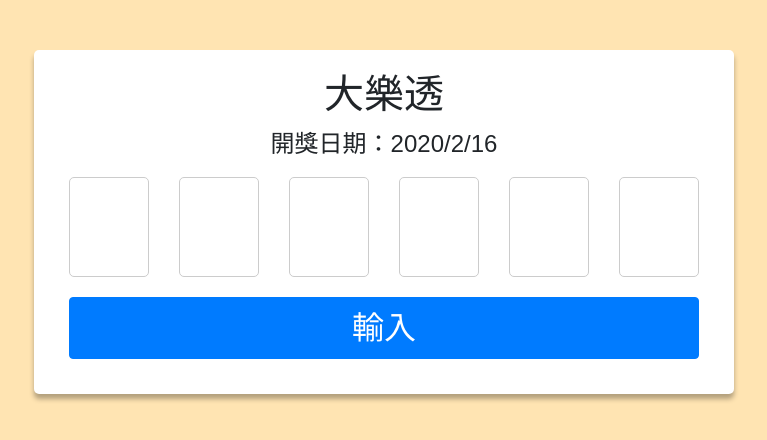
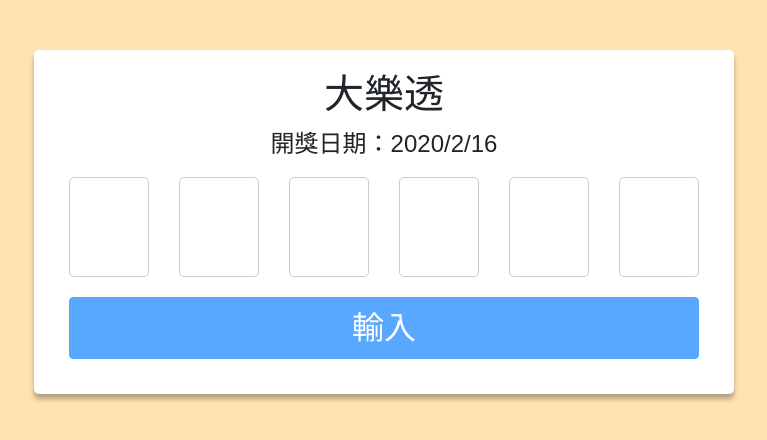
Before and after one commit to michelle3356/reactHw201911, a React (Create React App) app: page / in a window 1280 px wide. Shown: the top 440 px of the page, without its empty margins (256-1023 px from the left). Built offline with nearby package versions, Linux system fonts and the light colour scheme.

Commit message:
other qs

```diff
--- a/src/Hw24Lottery.js
+++ b/src/Hw24Lottery.js
@@ -63,7 +63,8 @@ export default class Hw24Lottery extends Component {
     super(props);
     this.state = ({
       date: toDay(),
-      inputNum
+      inputNum,
+      able: 'disabled'
     })
   };
 
@@ -77,8 +78,9 @@ export default class Hw24Lottery extends Component {
     };
     return arr;
   }
-// 1.接收子層傳上來的參數
-// 2.判斷子層傳上來的參數小於49且不重複
+// 1.接收子層傳上來的屬性
+// 2.判斷子層傳上來的屬性小於49且不重複
+// 3.判斷成功則該屬性的isCorrect===true button取消disable
   handleInputValue = (key, inputValue) => {
     this.setState({
       inputNum: {
@@ -86,14 +88,15 @@ export default class Hw24Lottery extends Component {
         [key]: this.state.inputNum[key]
       }
     })
-    console.log(this.state.inputNum)
+    //這個console沒有東西
+    console.log(this.state.inputNum[key])
 
     console.warn('父層的function：', key, inputValue)
   }
 
 
   render() {
-    const { inputNum, date } = this.state
+    const { inputNum, date, able } = this.state
     return (
       <div className="HW24Lottery">
         <div className="container">
@@ -114,7 +117,7 @@ export default class Hw24Lottery extends Component {
                     />
                   )}
                 </div>
-                <button className="btn btn-primary btn-block">輸入</button>
+                <button className="btn btn-primary btn-block" disabled={able}>輸入</button>
               </form>
             </div>
           </div>
```
